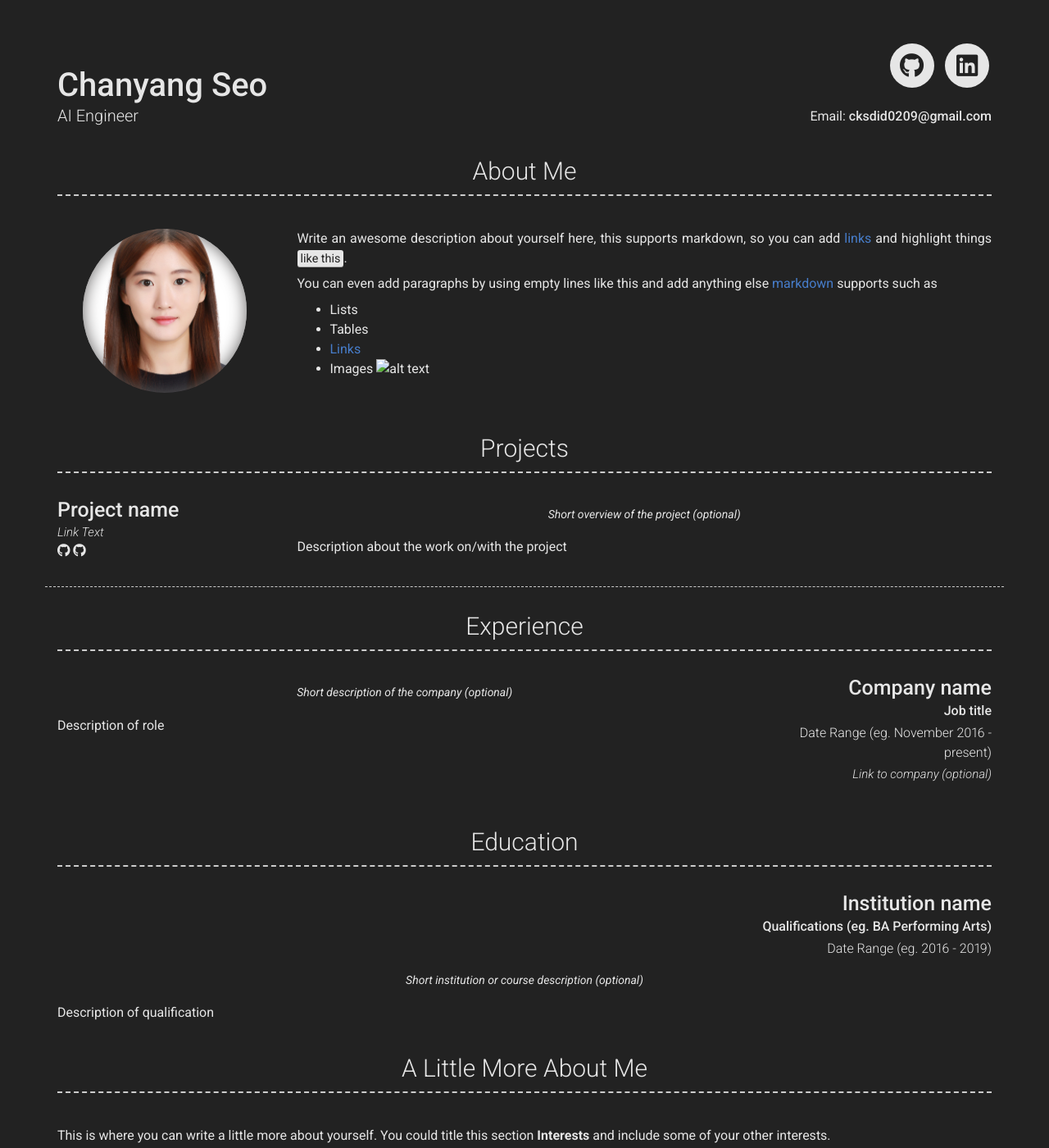
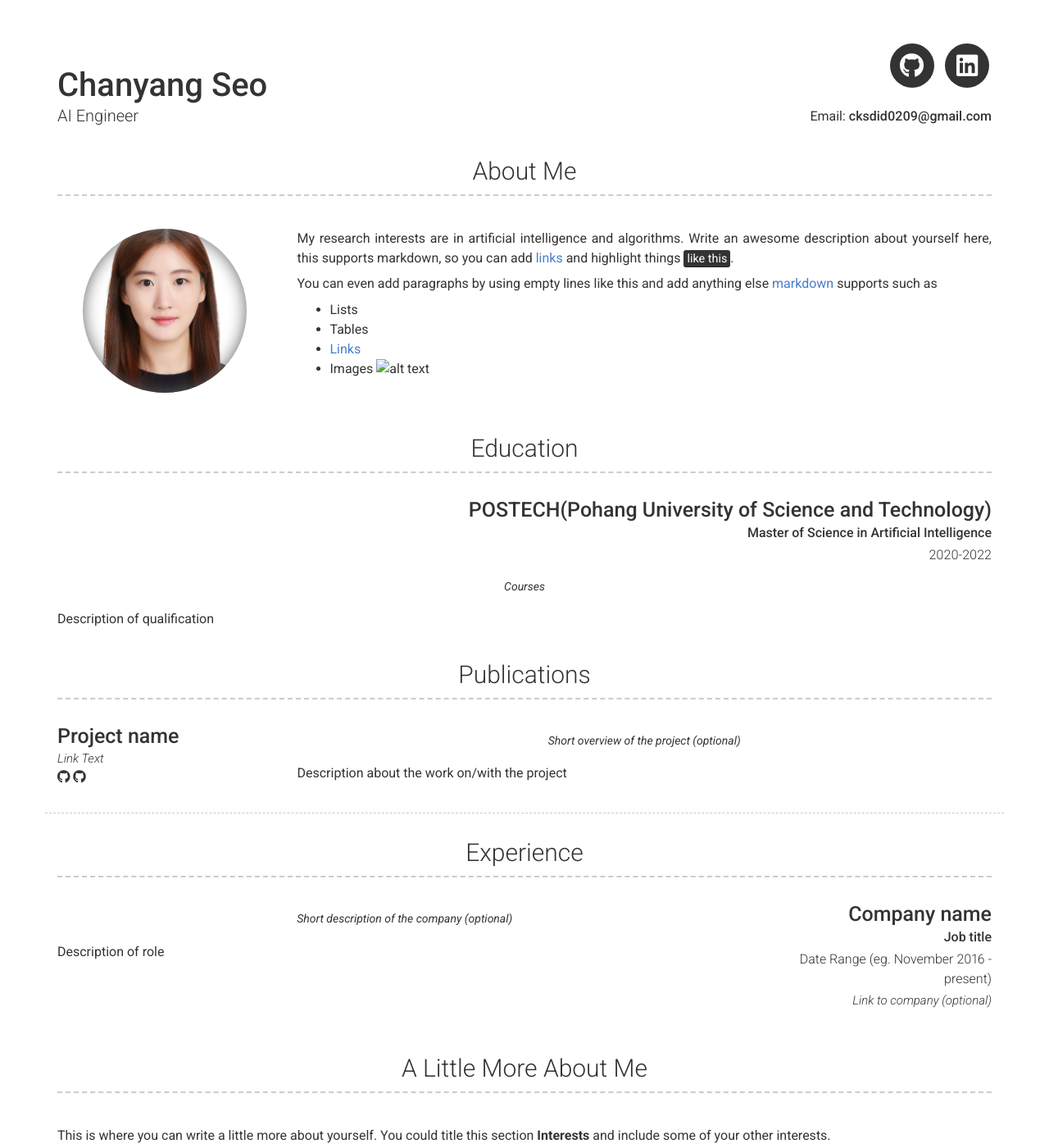
Before and after one commit to chan8616/chan8616.github.io, a Jekyll site: the page built from index.md, in a window 1280 px wide and 1400 px high. Shown: the whole window at 82% size. Built offline with Jekyll 4.4.1, drawn with Linux system fonts in a browser that asks for light colours; nearby versions of some CDN libraries.

Commit message:
Update _config.yml

```diff
--- a/_config.yml
+++ b/_config.yml
@@ -1,7 +1,7 @@
 # Site
 repository: chan8616/chan8616.github.io
 # Git repository where your resume will be hosted, only required if you are hosting on GitHub (eg. sproogen/modern-resume-theme)
-# favicon: images/JINSEOK.ico
+# favicon: images/favicon.ico
 # Directory of your favicon (eg. images/favicon.ico)(optional)
 
 # Content configuration version
@@ -18,7 +18,7 @@ email: cksdid0209@gmail.com
 # website_title: Web (Website title override)
 
 # Dark Mode (true/false/never)
-darkmode: true
+darkmode: false
 
 # Social links
 #twitter_username: jekyllrb
@@ -55,6 +55,7 @@ linkedin_username: chanyang-seo-038670244
 about_profile_image: images/image01.png
 # Directory of profile image (eg. images/profile.jpg)
 about_content: | # this will include new lines to allow paragraphs
+  My research interests are in artificial intelligence and algorithms.
   Write an awesome description about yourself here, this supports markdown, so you can add [links](http://foobar.com) and highlight things <mark>like this</mark>.
 
   You can even add paragraphs by using empty lines like this and add anything else [markdown](https://www.markdownguide.org/getting-started#what-is-markdown) supports such as
@@ -64,7 +65,18 @@ about_content: | # this will include new lines to allow paragraphs
     - Images ![alt text](/images/landscape-trees.jpg "Trees")
 
 content:
-  - title: Projects # Title for the section
+  - title: Education
+    layout: list
+    content:
+      - layout: top-right
+        title: POSTECH(Pohang University of Science and Technology)
+        sub_title: Master of Science in Artificial Intelligence
+        caption: 2020-2022
+        quote: >
+          Courses
+        description: | # this will include new lines to allow paragraphs
+          Description of qualification
+  - title: Publications # Title for the section
     layout: list # Type of content section (list/text)
     content:
       - layout: left
@@ -96,17 +108,6 @@ content:
           Short description of the company (optional)
         description: | # this will include new lines to allow paragraphs
           Description of role
-  - title: Education
-    layout: list
-    content:
-      - layout: top-right
-        title: Institution name
-        sub_title: Qualifications (eg. BA Performing Arts)
-        caption: Date Range (eg. 2016 - 2019)
-        quote: >
-          Short institution or course description (optional)
-        description: | # this will include new lines to allow paragraphs
-          Description of qualification
   - title: A Little More About Me
     layout: text
     content: | # this will include new lines to allow paragraphs
```
